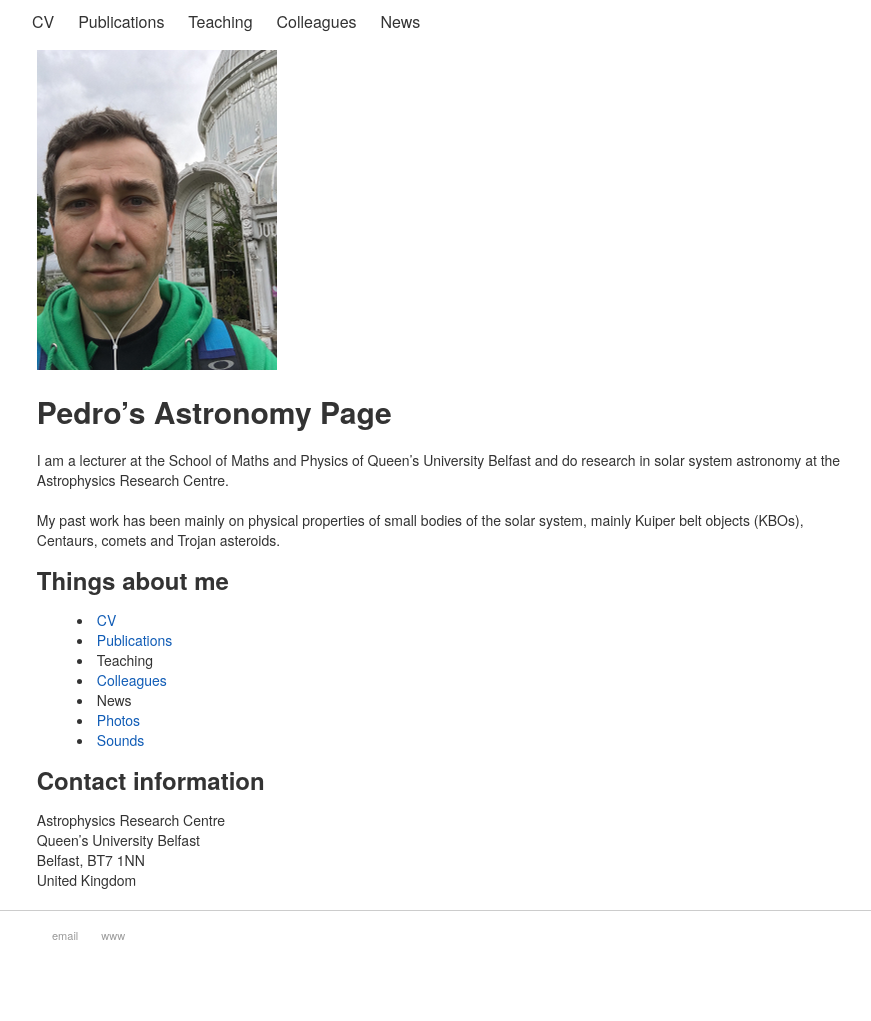
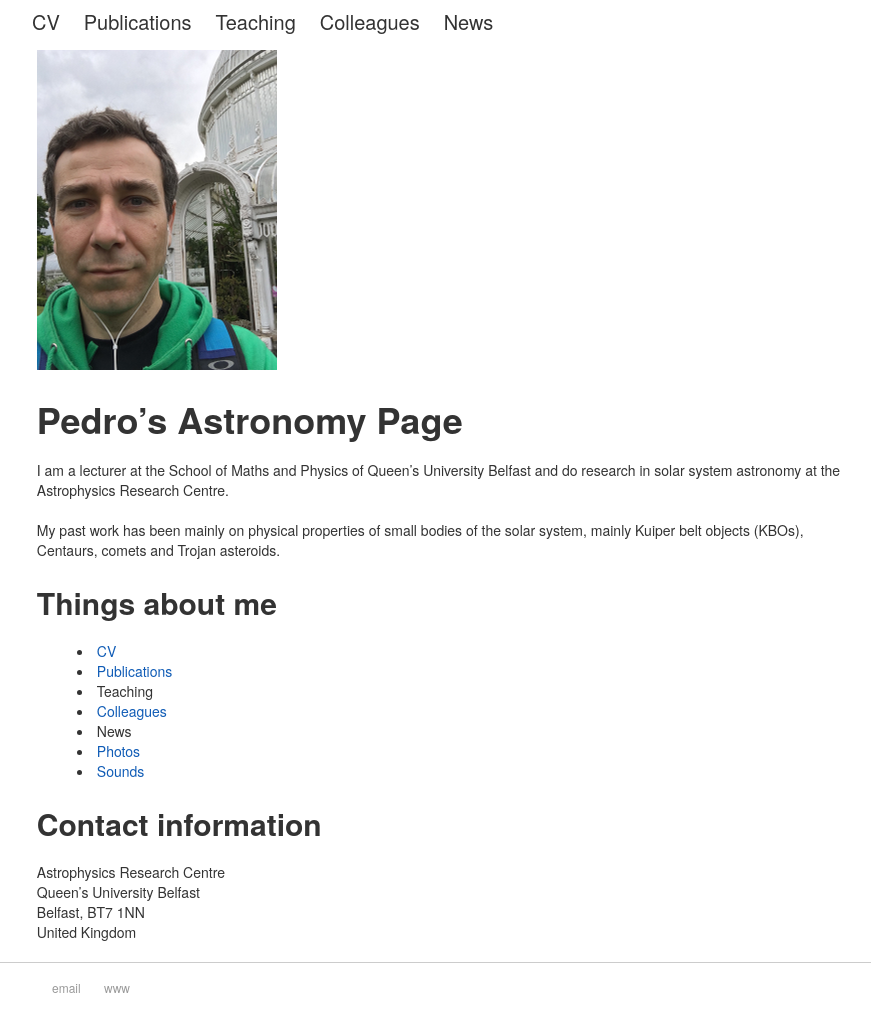
Before and after one commit to placerda-qub/placerda-gb.github.io, a Jekyll site: the page built from index.md, in a window 1280 px wide. Shown: the whole page, without its empty margins (16-887 px from the left). Built offline with Jekyll 4.4.1, drawn with Linux system fonts in a browser that asks for light colours; before the commit the page ends 968 px from its top, so only the background shows below that.

Commit message:
increased font size

```diff
--- a/css/minimal.css
+++ b/css/minimal.css
@@ -13,12 +13,12 @@ header { width: 70%; margin: 0 auto; position: relative; padding: 20px 0; border
 .logo { font-size: 28px; color: #333; }
 
 nav ul { margin: 0; }
-nav ul li { display: inline; margin-right: 20px; font-size: 16px; line-height: 28px; color: #333; }
+nav ul li { display: inline; margin-right: 20px; font-size: 20px; line-height: 28px; color: #333; }
 nav ul li a { color: #333; }
 
 .container { position: relative; text-align: left; width: 960px; max-width: 90%; margin: 0 auto; }
 
-footer { border-top:1px solid #ccc; font-size:11px; line-height:26px; color:#999; }
+footer { border-top:1px solid #ccc; font-size:12px; line-height:26px; color:#999; }
 footer a { color:#999999; }
 footer a:hover { color:#105CB6; }
 footer ul li { display:inline; list-style:none; padding-left:20px; }
@@ -47,12 +47,12 @@ a { color: #105CB6; text-decoration: none; }
 a:hover, a:focus { color: #105CB6; text-decoration: underline; }
 a:active { color: #105CB6; }
 
-h1 { font-size: 30px; line-height: 36px; margin-bottom: 20px; }
-h2 { font-size: 24px; line-height: 20px; margin-bottom: 20px; }
-h3 { font-size: 20px; line-height: 20px; margin-bottom: 10px; }
-h4 { font-size: 16px; line-height: 20px; margin-bottom: 10px; }
-h5 { font-size: 14px; line-height: 20px; margin-bottom: 20px; }
-h6 { font-size: 12px; line-height: 20px; margin-bottom: 20px; }
+h1 { font-size: 36px; line-height: 42px; margin-bottom: 20px; }
+h2 { font-size: 30px; line-height: 36px; margin-bottom: 20px; }
+h3 { font-size: 24px; line-height: 20px; margin-bottom: 20px; }
+h4 { font-size: 20px; line-height: 20px; margin-bottom: 10px; }
+h5 { font-size: 16px; line-height: 20px; margin-bottom: 10px; }
+h6 { font-size: 14px; line-height: 20px; margin-bottom: 20px; }
 h1,h2,h3,h4,h5,h6 { color: #333; }
 
 p { margin-bottom: 20px; }
@@ -82,7 +82,7 @@ pre {
  word-wrap: break-word;       /* Internet Explorer 5.5+ */
 }
 
-blockquote { margin: 10px 10px 20px; padding: 9px; background-color: #f8f8f8; color: #666; border-left: 5px solid #ddd; font: 14px/20px Georgia, Times, serif; quotes: "\201C" "\201D"; }
+blockquote { margin: 10px 10px 20px; padding: 9px; background-color: #f8f8f8; color: #666; border-left: 5px solid #ddd; font: 16px/24px Georgia, Times, serif; quotes: "\201C" "\201D"; }
 blockquote p { margin: 0; }
 blockquote:before { content: open-quote; font-weight: bold; }
 blockquote:after  { content: close-quote; font-weight: bold; }
@@ -94,7 +94,7 @@ ul ul, ol ol { margin-bottom:0; }
 
 /* Form */
 fieldset { position: relative; border-top:1px solid #ccc; padding: 10px; margin-bottom:20px; }
-fieldset legend { font-weight:bold; font-size:16px; padding: 0 5px; }
+fieldset legend { font-weight:bold; font-size:20px; padding: 0 5px; }
 
 /* Table */
 table { margin-bottom: 20px; width:100%; }
```
